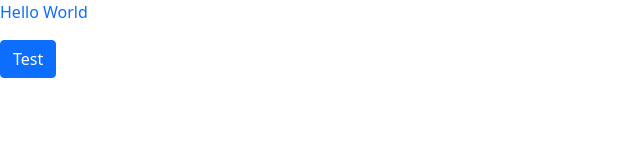
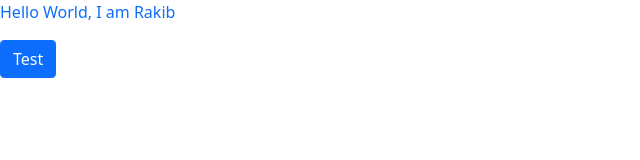
Before and after one commit to Rakib544/easy-essay-writing, a Next.js app: page / in a window 1280 px wide. Shown: the top 160 px of the page, without its empty margins (0-640 px from the left). Built offline with nearby package versions, Linux system fonts and the light colour scheme.

Commit message:
new branch created by me

```diff
--- a/pages/index.js
+++ b/pages/index.js
@@ -1,7 +1,7 @@
 export default function Home() {
   return (
     <div>
-      <p className="font-bold text-primary">Hello World</p>
+      <p className="font-bold text-primary">Hello World, I am Rakib</p>
       <button className="btn btn-primary">Test</button>
     </div>
   );
```
